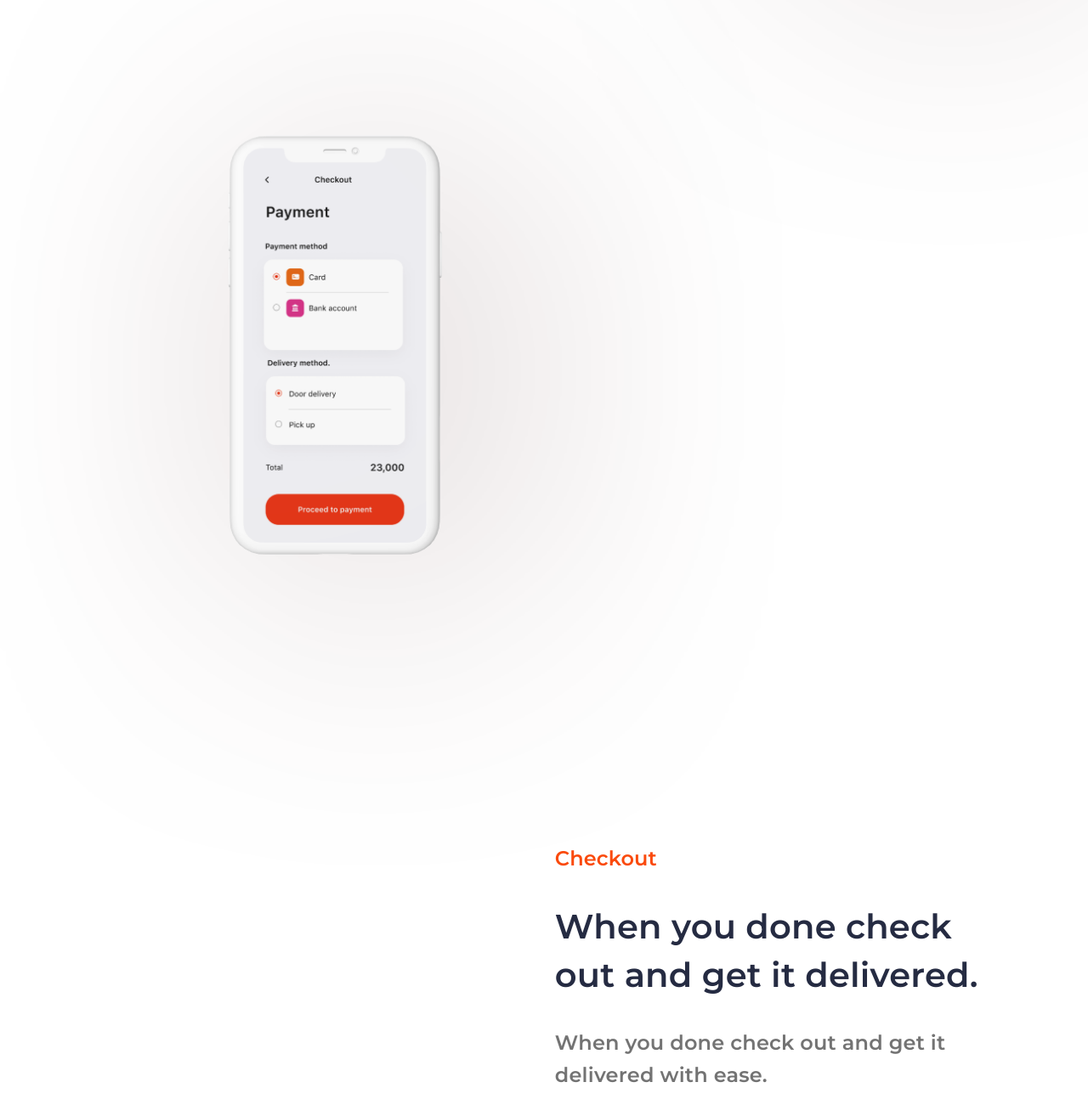
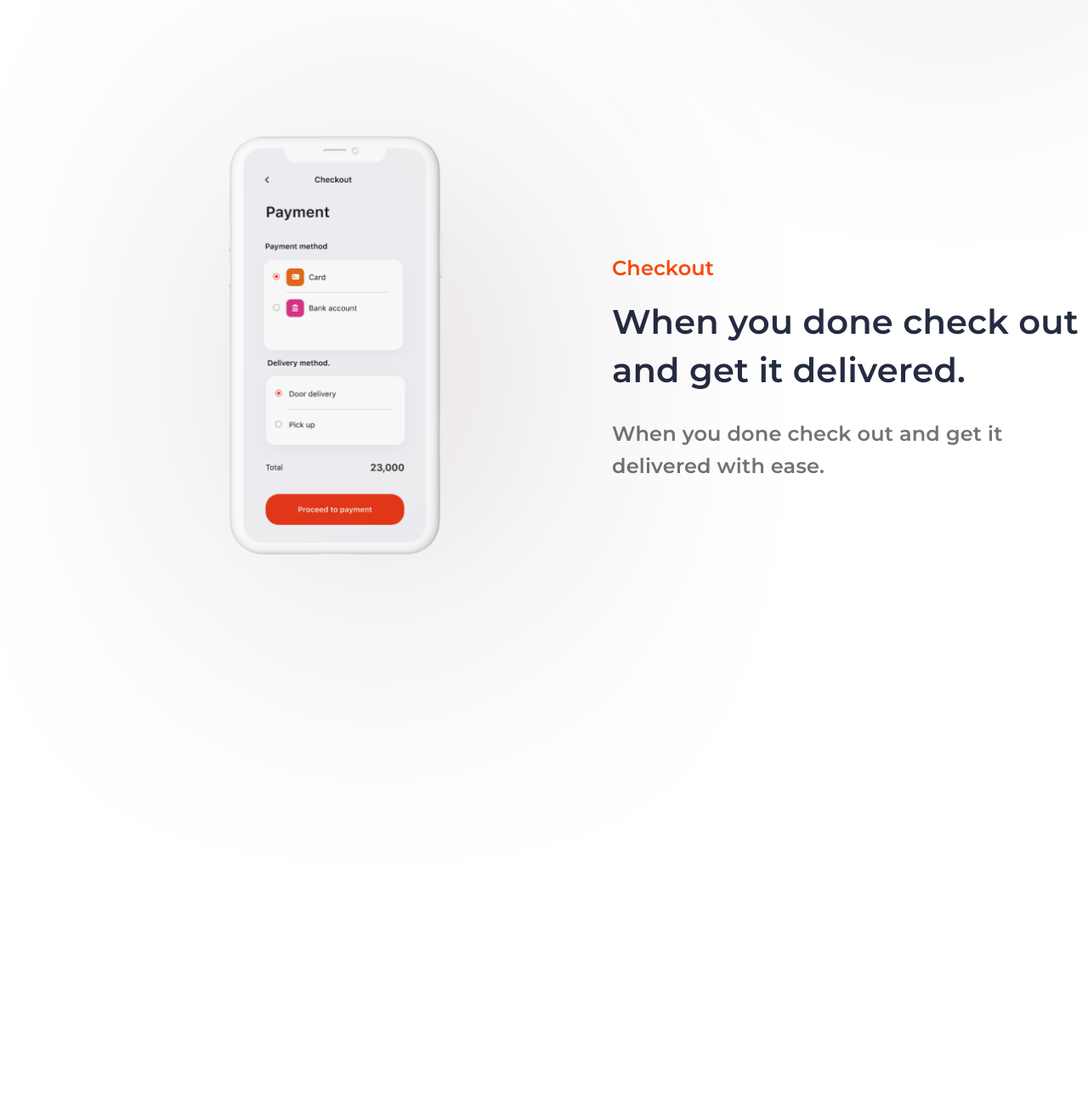
Before and after one commit to naveen-mehta/arcadian-digital, a React (Create React App) app: page / in a window 1280 px wide. Shown: the part 2871-4185 px from the top of the page at 85% size. Built offline with nearby package versions, Linux system fonts and the light colour scheme.

Commit message:
Checkout section alignment

```diff
--- a/src/components/Product/ProductElements.js
+++ b/src/components/Product/ProductElements.js
@@ -255,9 +255,9 @@ export const CheckoutContainer = styled.div`
 
 export const CheckoutText = styled.div`
     position: absolute;
-    top: 480%;
-    left: 51%;
-    width: 40%;
+    top: 3116px;
+    left: 720px;
+    width: 550px;
 
     h3 {
         font-family: 'Montserrat', sans-serif;
@@ -267,6 +267,8 @@ export const CheckoutText = styled.div`
         line-height: 36px;
         font-weight: bold;
         letter-spacing: 0.1px;
+        position: absolute;
+        top: 29px;
 
         @media screen and (max-width: 480px) {
             font-size: 35px;
@@ -287,6 +289,8 @@ export const CheckoutText = styled.div`
         line-height: 57px;
         font-weight: bold;
         letter-spacing: 0.2px;
+        position: absolute;
+        top: 72px;
 
         @media screen and (max-width: 480px) {
             font-size: 55px;
@@ -310,6 +314,8 @@ export const CheckoutText = styled.div`
         line-height: 38px;
         font-weight: 500;
         letter-spacing: 0.2px;
+        position: absolute;
+        top: 215px;
 
         @media screen and (max-width: 480px) {
             font-size: 35px;
```
Also changed, not shown: 1 other file (tests, documents, lock files or other folders).
